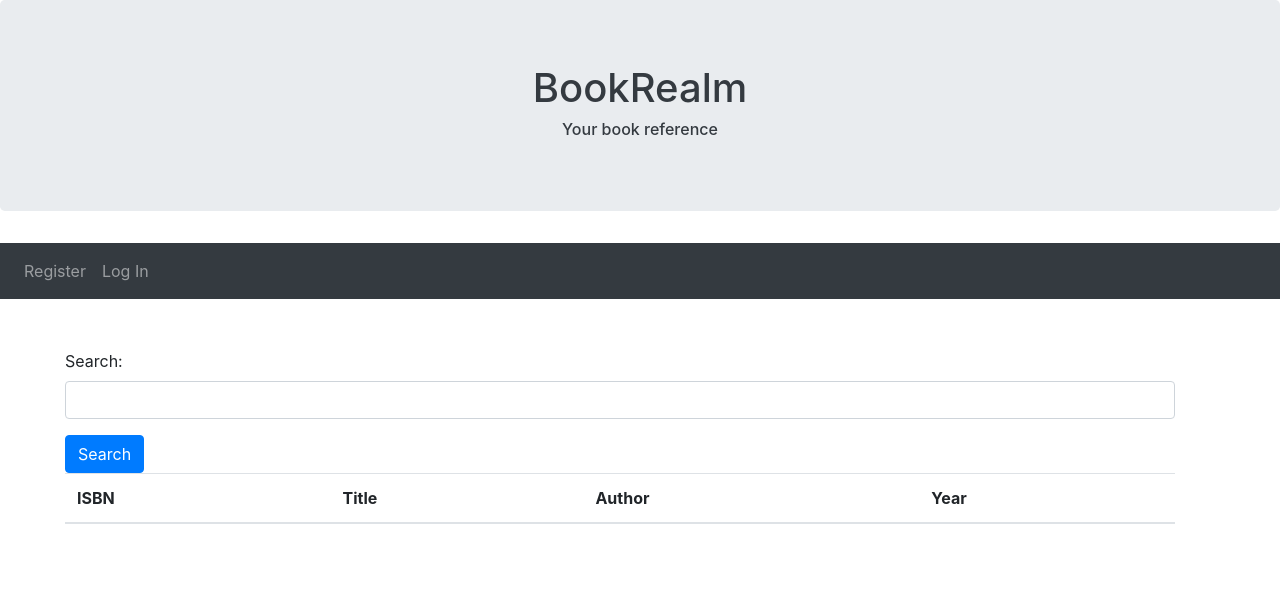
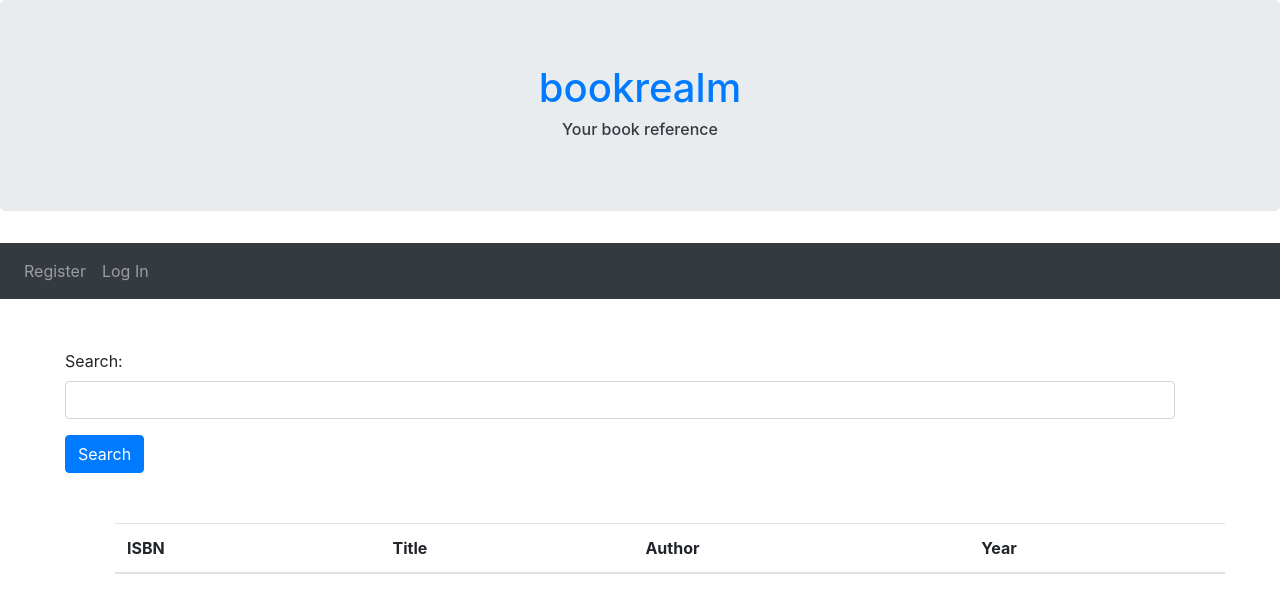
Before and after one commit to aitabuzaid/bookrealm, a Flask app: page / in a window 1280 px wide. Shown: the top 613 px of the page. Run offline with Flask 2, Linux system fonts and the light colour scheme; lists and menus that the app fills with data are empty; some libraries are stand-ins or nearby versions.

Commit message:
feat added sass style file

```diff
--- a/bookrealm/static/style.css
+++ b/bookrealm/static/style.css
@@ -0,0 +1,4 @@
+.container, .table {
+  margin: 50px; }
+
+/*# sourceMappingURL=style.css.map */
--- /dev/null
+++ b/bookrealm/static/style.scss
@@ -0,0 +1,3 @@
+.container, .table {
+  margin: 50px;
+}
--- a/bookrealm/templates/auth/login.html
+++ b/bookrealm/templates/auth/login.html
@@ -1,6 +1,6 @@
 {% extends 'layout.html' %}
 {% block content %}
-    <div class="container" style="margin: 50px">
+    <div class="container">
 
     <form method="post">
 
--- a/bookrealm/templates/auth/register.html
+++ b/bookrealm/templates/auth/register.html
@@ -1,7 +1,7 @@
 {% extends 'layout.html' %}
 {% block content %}
 
-    <div class="container" style="margin: 50px">
+    <div class="container">
 
     <form method="post">
     <div class="form-group">
--- a/bookrealm/templates/books/index.html
+++ b/bookrealm/templates/books/index.html
@@ -1,6 +1,6 @@
 {% extends "layout.html" %}
 {% block content %}
-    <div class="container" style="margin: 50px">
+    <div class="container">
     <form method="post">
         <div class="form-group">
         <label for="query">Search:</label>
--- a/bookrealm/templates/layout.html
+++ b/bookrealm/templates/layout.html
@@ -9,11 +9,12 @@
     <script src="https://ajax.googleapis.com/ajax/libs/jquery/3.5.1/jquery.min.js"></script>
     <script src="https://cdnjs.cloudflare.com/ajax/libs/popper.js/1.16.0/umd/popper.min.js"></script>
     <script src="https://maxcdn.bootstrapcdn.com/bootstrap/4.5.0/js/bootstrap.min.js"></script>
-    <link rel="stylesheet" href="{{ url_for('static', filename='style.css') }}"
+    <link rel="stylesheet" href="{{ url_for('static', filename='style.css') }}">
+
 </head>
 <body>
   <div class="jumbotron text-center text-dark">
-    <h1>BookRealm</h1>
+      <h1><a href="{{ url_for('index') }}">bookrealm</a></h1>
     <h6>Your book reference</h6>
   </div>
 
```
Also changed, not shown: 1 other file.
